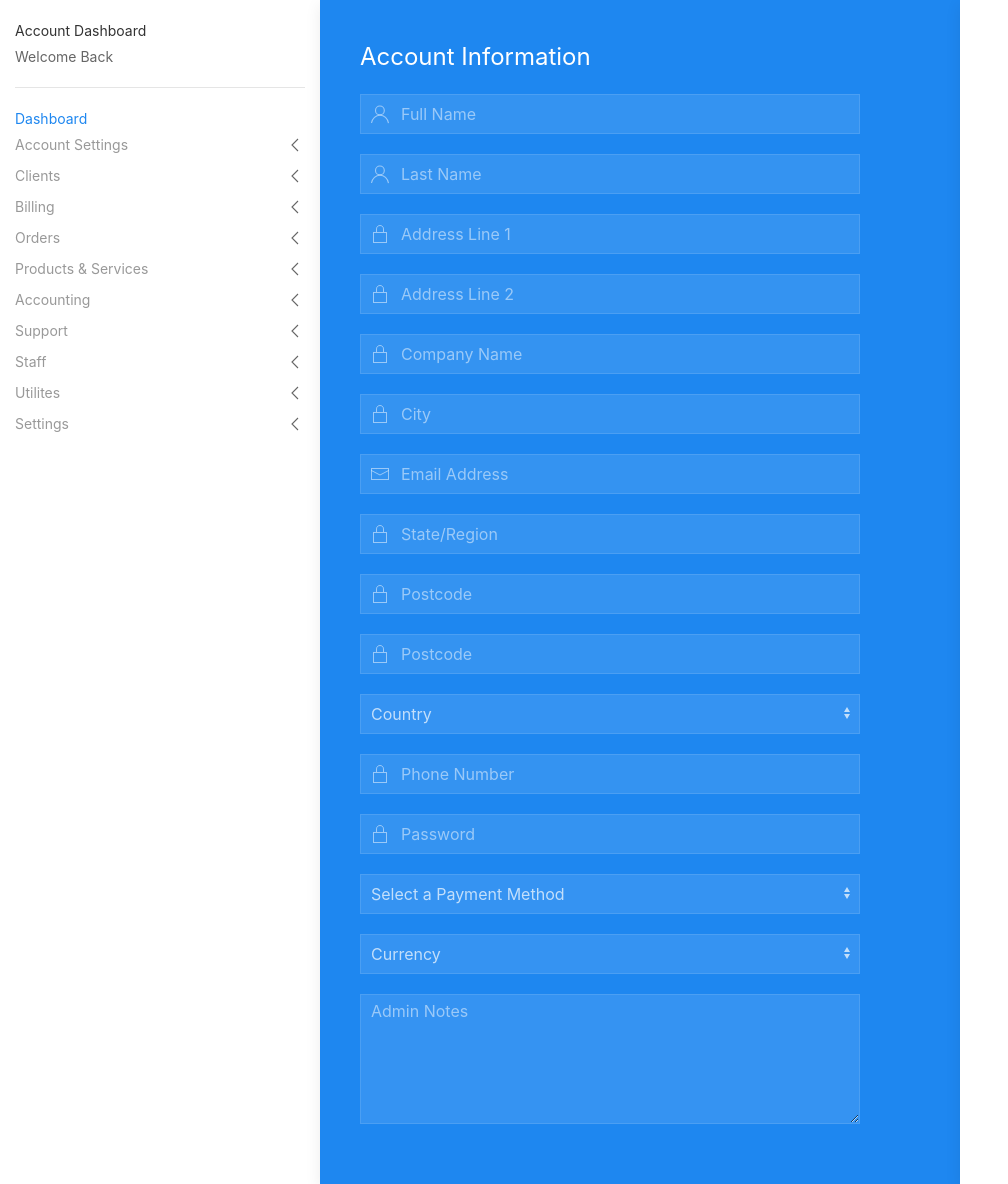
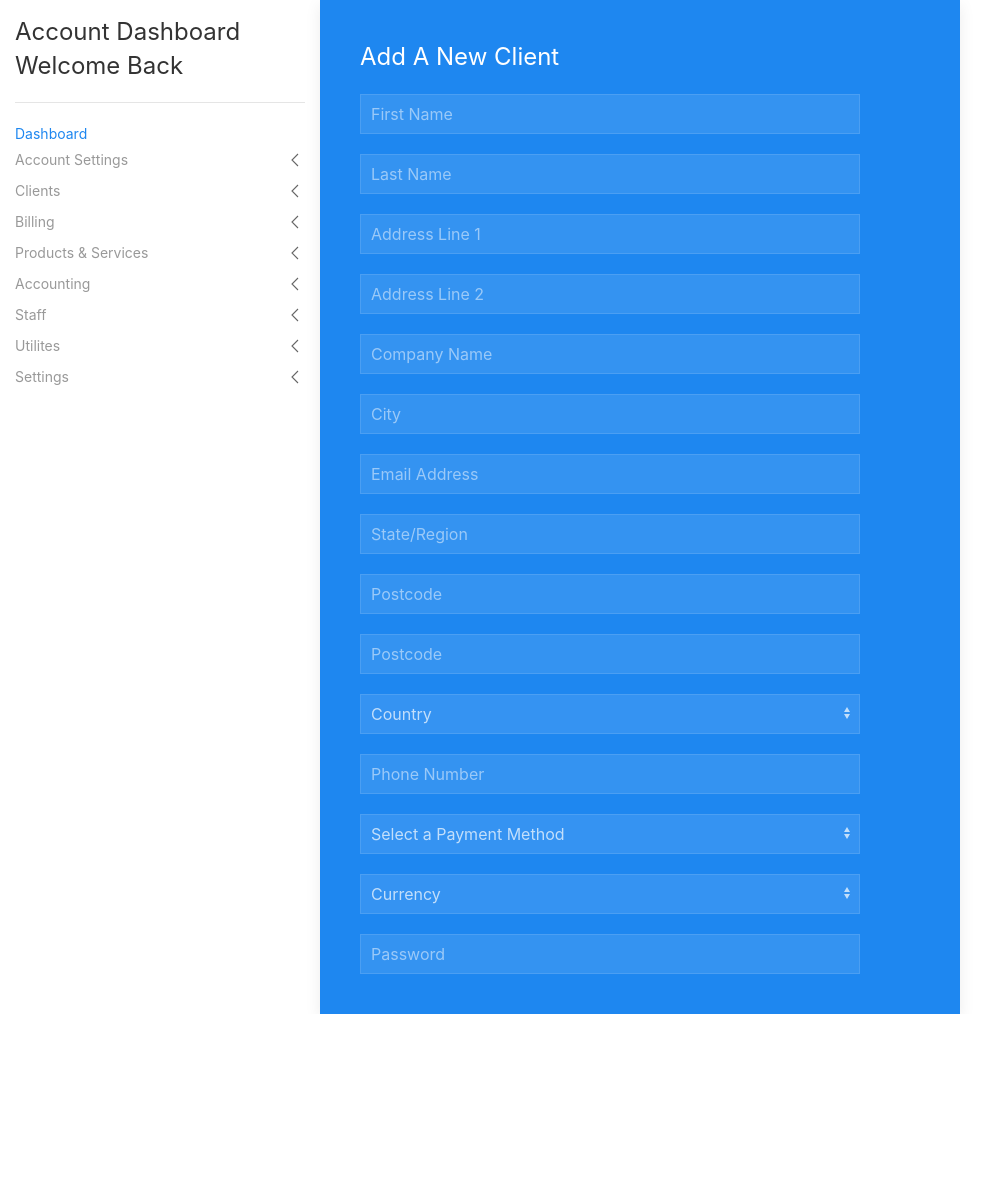
Before and after one commit to tmt307/Billing-Panel, a PHP site: page /add-new-client.php in a window 1280 px wide. Shown: the whole page, without its empty margins (0-1008 px from the left). After the commit the page ends 1014 px from the top, so only its background shows below. Run offline with PHP 8.4, Linux system fonts and the light colour scheme; the visitor is signed in with stand-in values (Sample User, id 1); data that the repository does not hold is empty.

Commit message:
Added new pages
Added-new-client page, change password, create new invoice, edit account and list clients

```diff
--- a/add-new-client.php
+++ b/add-new-client.php
@@ -4,79 +4,57 @@
 <?php require_once('includes/navigation-bar.php'); ?>
 
 <div class="uk-width-1-2 uk-card uk-card-primary uk-card-body" >
-
-<h3> Account Information </h3>
-
+    <h3> Add A New Client </h3>
     <div class="uk-margin">
         <div class="uk-inline">
-            <a class="uk-form-icon" href="#"  uk-icon="icon: user"></a>
-            <input class="uk-input uk-form-width-large" type="text" value="" placeholder="Full Name" >
+            <input class="uk-input uk-form-width-large" type="text" value="" placeholder="First Name" >
         </div>
     </div>
-
     <div class="uk-margin">
         <div class="uk-inline">
-            <a class="uk-form-icon" href="#"  uk-icon="icon: user"></a>
             <input class="uk-input uk-form-width-large" type="text" value="" placeholder="Last Name" >
         </div>
     </div>
-
     <div class="uk-margin">
         <div class="uk-inline">
-            <a class="uk-form-icon" href="#"  uk-icon="icon: lock"></a>
             <input class="uk-input uk-form-width-large" type="text" value="" placeholder="Address Line 1" >
         </div>
     </div>
-
     <div class="uk-margin">
         <div class="uk-inline">
-            <a class="uk-form-icon" href="#"  uk-icon="icon: lock"></a>
             <input class="uk-input uk-form-width-large" type="text" value="" placeholder="Address Line 2" >
         </div>
     </div>
     <div class="uk-margin">
         <div class="uk-inline">
-            <a class="uk-form-icon" href="#"  uk-icon="icon: lock"></a>
             <input class="uk-input uk-form-width-large" type="text" value="" placeholder="Company Name" >
         </div>
     </div>
     <div class="uk-margin">
         <div class="uk-inline">
-            <a class="uk-form-icon" href="#"  uk-icon="icon: lock"></a>
             <input class="uk-input uk-form-width-large" type="text" value="" placeholder="City" >
         </div>
     </div>
-
     <div class="uk-margin">
         <div class="uk-inline">
-            <a class="uk-form-icon" href="#"  uk-icon="icon: mail"></a>
             <input class="uk-input uk-form-width-large" type="text"  value="<?php echo $row['userEmail']; ?>" placeholder="Email Address" >
         </div>
     </div>
-
     <div class="uk-margin">
         <div class="uk-inline">
-            <a class="uk-form-icon" href="#"  uk-icon="icon: lock"></a>
             <input class="uk-input uk-form-width-large" type="text" value="" placeholder="State/Region" >
         </div>
     </div>
-
-
     <div class="uk-margin">
         <div class="uk-inline">
-            <a class="uk-form-icon" href="#"  uk-icon="icon: lock"></a>
             <input class="uk-input uk-form-width-large" type="text" value="" placeholder="Postcode" >
         </div>
     </div>
-
-
     <div class="uk-margin">
         <div class="uk-inline">
-            <a class="uk-form-icon" href="#"  uk-icon="icon: lock"></a>
             <input class="uk-input uk-form-width-large" type="text" value="" placeholder="Postcode" >
         </div>
     </div>
-
     <div class="uk-margin">
         <select class="uk-select uk-form-width-large" placeholder="Country">
             <option value="Select a Country">Country</option>
@@ -326,19 +304,9 @@
             <option value="Zimbabwe">Zimbabwe</option>
         </select>
     </div>
-
-
     <div class="uk-margin">
         <div class="uk-inline">
-            <a class="uk-form-icon" href="#"  uk-icon="icon: lock"></a>
             <input class="uk-input uk-form-width-large" type="text" value="" placeholder="Phone Number" >
-        </div>
-    </div>
-
-    <div class="uk-margin">
-        <div class="uk-inline">
-            <a class="uk-form-icon" href="#"  uk-icon="icon: lock"></a>
-            <input class="uk-input uk-form-width-large" type="text" value="" placeholder="Password" >
         </div>
     </div>
 
@@ -350,8 +318,6 @@
             <option value="Credit/Debt Card"> Credit/Debt Card</option>
         </select>
     </div>
-
-
     <div class="uk-margin">
         <select class="uk-select uk-form-width-large" placeholder="Country">
             <option value="Select a Payment Method">Currency </option>
@@ -360,17 +326,11 @@
         </select>
     </div>
 
-
-
     <div class="uk-margin">
-        <div class="uk-margin">
-            <textarea class="uk-textarea  uk-form-width-large" rows="5" placeholder="Admin Notes"></textarea>
-        </div>
+        <div class="uk-inline">
+            <input class="uk-input uk-form-width-large" type="text" value="" placeholder="Password" >
         </div>
     </div>
 
 
-<div class="uk-width-1-4 uk-card uk-card-default uk-card-body" >
-
-
 </div>
--- a/assets/css/custom.css
+++ b/assets/css/custom.css
@@ -13,3 +13,20 @@
     color: #fff !important;
     border: 1px solid transparent;
 }
+
+.ck.ck-button.ck-on, a.ck.ck-button.ck-on {
+    background: var(--ck-color-button-on-background);
+}
+
+.ck-rounded-corners .ck.ck-editor__main>.ck-editor__editable, .ck.ck-editor__main>.ck-editor__editable.ck-rounded-corners {
+    background: #333333 !important;
+    border-radius: var(--ck-border-radius);
+    border-top-left-radius: 0;
+    border-top-right-radius: 0;
+}
+
+.ck.ck-toolbar {
+    background: #ffffff !important;
+    padding: 0 var(--ck-spacing-small);
+    border: 1px solid var(--ck-color-toolbar-border);
+}
--- a/includes/navigation-bar.php
+++ b/includes/navigation-bar.php
@@ -19,12 +19,10 @@ $row = $stmt->fetch(PDO::FETCH_ASSOC);
 
 <div class="uk-grid-collapse" uk-grid>
   <div id="sidebar" class="uk-width-1-4 uk-visible@m uk-padding-small uk-section-default">
-
     <ul class="uk-nav-default uk-nav-parent-icon" uk-nav>
-			<li class="uk-active"><a href="#"> Account Dashboard </a></li>
-			<span><?php echo $row['userName']; ?> Welcome Back </span>
+      <h3><li class="uk-active"> Account Dashboard</li>
+    <span><?php echo $row['userName']; ?> Welcome Back </span></h3>
       <hr >
-
       <a href="index.php">Dashboard</a>
       <li class="uk-parent">
         <a href="#">Account Settings</a>
@@ -39,33 +37,27 @@ $row = $stmt->fetch(PDO::FETCH_ASSOC);
       <li class="uk-parent">
         <a href="#">Clients</a>
         <ul class="uk-nav-sub">
-					<li><a href="#">Add New Client</a></li>
-					<li><a href="#">List Clients</a></li>
+          <li><a href="add-new-client.php">Add New Client</a></li>
+          <li><a href="list-clients.php">List Clients</a></li>
         </ul>
       </li>
 
       <li class="uk-parent">
         <a href="#">Billing</a>
         <ul class="uk-nav-sub">
-					<li><a href="#">List Invoices</a></li>
-					<li><a href="#">Create New Invoice</a></li>
+          <li><a href="create-new-invoice.php">Create New Invoice</a></li>
+          <li><a href="list-invoices.php">List Invoices</a></li>
         </ul>
       </li>
 
       <li class="uk-parent">
-				<a href="#">Orders</a>
+        <a href="#">Products & Services</a>
         <ul class="uk-nav-sub">
-					<li><a href="#">List Orders</a></li>
-					<li><a href="#">Add New Order</a></li>
+          <li><a href="#">Add New Product/Service</a></li>
+          <li><a href="#">List Products / Services</a></li>
         </ul>
       </li>
-			<li class="uk-parent">
-				<a href="#">Products & Services</a>
-				<ul class="uk-nav-sub">
-					<li><a href="#">List Products / Services</a></li>
-					<li><a href="#">Add New Product/Service</a></li>
-				</ul>
-			</li>
+
       <li class="uk-parent">
         <a href="#">Accounting</a>
         <ul class="uk-nav-sub">
@@ -73,7 +65,7 @@ $row = $stmt->fetch(PDO::FETCH_ASSOC);
           <li><a href="#">Financal Summary</a></li>
         </ul>
       </li>
-			<li class="uk-parent">
+<!--       <li class="uk-parent">
         <a href="#">Support</a>
         <ul class="uk-nav-sub">
           <li><a href="#">Active Support Tickets</a></li>
@@ -81,7 +73,7 @@ $row = $stmt->fetch(PDO::FETCH_ASSOC);
           <li><a href="#">List Support Tickets</a></li>
           <li><a href="#">Closed Support Tickets</a></li>
         </ul>
-			</li>
+      </li> -->
       <li class="uk-parent">
         <a href="#">Staff</a>
         <ul class="uk-nav-sub">
```
Also changed, not shown: change-password.php (+2 -14 lines), create-new-invoice.php (added, +53 -0 lines), edit-account.php (+2 -10 lines), list-clients.php (added, +54 -0 lines). Lines whose indentation alone changed are shown as unchanged.
